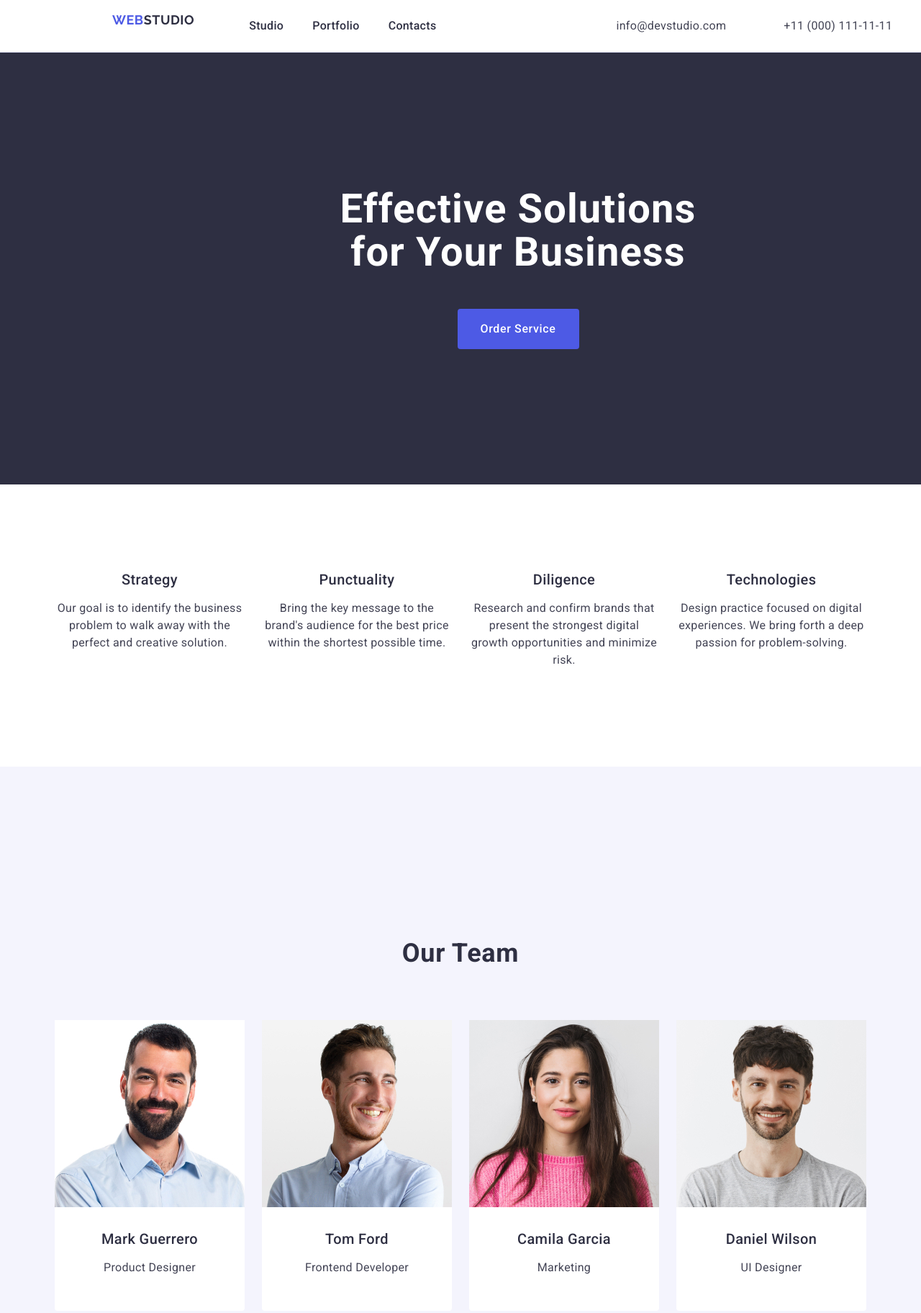
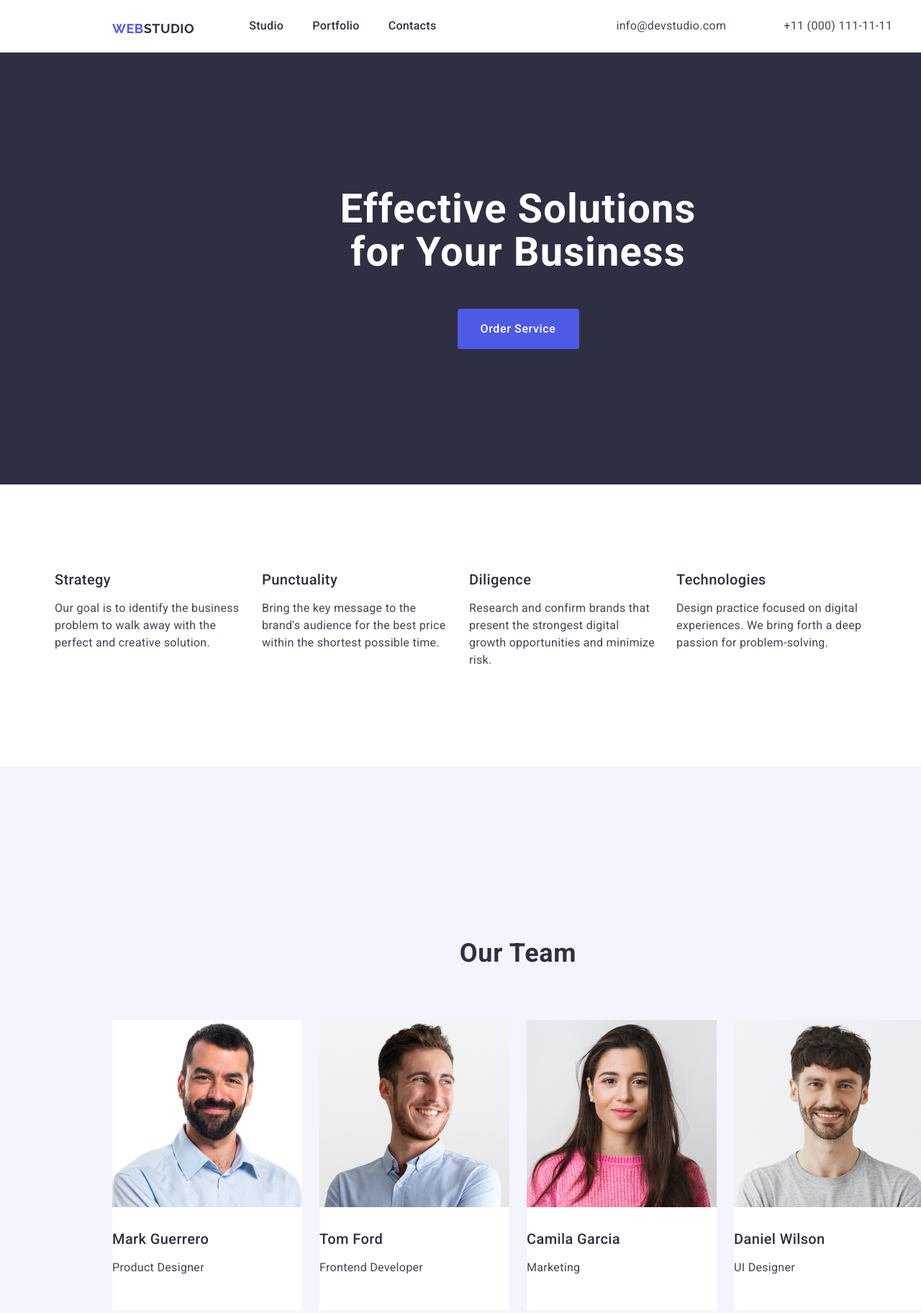
Before and after one commit to GenchikS/goit-markup-hw-03, a plain HTML site: page index.html in a window 1280 px wide. Shown: the top 1824 px of the page at 72% size. Drawn offline with nearby package versions, Linux system fonts and the light colour scheme.

Commit message:
v.3.1.27

```diff
--- a/css/styles.css
+++ b/css/styles.css
@@ -19,8 +19,6 @@ a{
 
 /* container content */
 
-
-
 .container{
     width: 1158px;
     padding: 0 15px;
@@ -37,8 +35,8 @@ a{
     display: flex;
 }
 .header-navi{
+    display: flex;
     align-items: center;
-    display: flex;
 }
 
 /* header logo */
@@ -48,10 +46,12 @@ a{
     font-size: 18px;
     line-height: 1.17;
     letter-spacing: 0.03em;
+    padding-top: 24px;
     margin-right: 76px;
     text-transform: uppercase;
     color: #4d5ae5;
 }
+
 .studio{color: #2e2f42;}
 
 .header-list{
@@ -151,31 +151,30 @@ a{
     padding-top: 120px;
     padding-bottom: 120px;
 }
+
 .list-all{
     display: flex;
     gap: 24px;
 }
+
 .display-list{
-    width: calc((100% - 72px) / 4);
-    /* margin-bottom: 120px; */
-    /* margin: 0 auto; */
-
-}
+    width: calc((100% - 24px * 3) / 4);
+    }
 
 .team-img{
     display: block;
 }
 .container-title-text{
     padding: 32px 0;
+}
 
-}
 .title-text{
     font-weight: 500;
     font-size: 20px;
     line-height: 1.2;
     letter-spacing: 0.02em;
     margin-bottom: 8px;
-    text-align: center;
+    text-align: left;
     color: #2E2F42;
     }
 
@@ -184,8 +183,7 @@ a{
     font-size: 16px;
     line-height: 1.5;
     letter-spacing: 0.02em;
-    /* margin-top: 8px; */
-    text-align: center;
+    text-align: left;
     color: #434455;
     }
 
@@ -204,6 +202,7 @@ a{
 
      /* section 3 */
 .team{
+        width: 1440px;
         padding: 120px 0;
         margin: 0 auto;
         background-color:  #F4F4FD;
```
